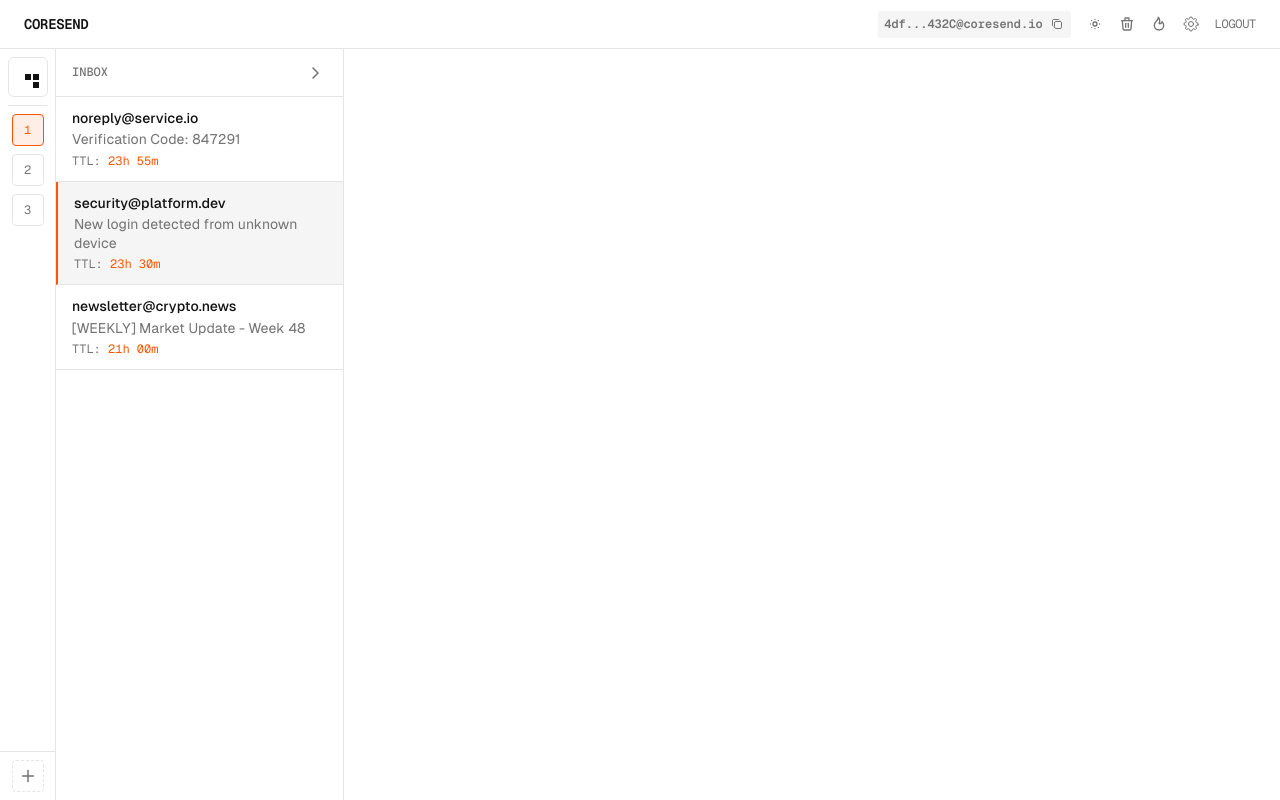
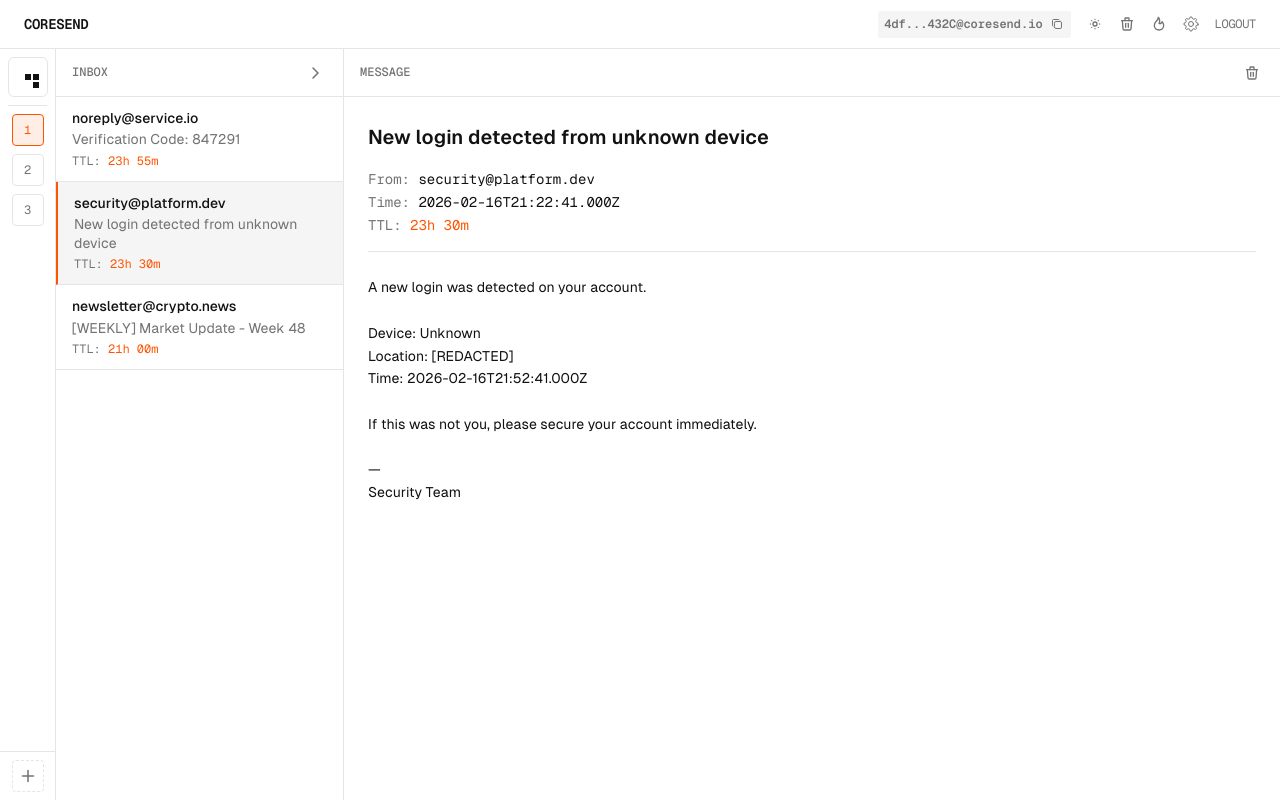
Before and after one commit to lirinlabs/coresend, a React (Vite) app in the folder app/: page /inbox in a window 1280 px wide. Both pictures are taken after a click on the button 199 px from the left and 233 px from the top of the page. Built offline with nearby package versions, Linux system fonts and the light colour scheme.

Commit message:
feat: implement MessagePanel component for displaying email details; add MessagePanelHeader, MessagePanelContent, and MessagePanelEmpty for enhanced user experience in the inbox

```diff
--- a/app/src/components/base/Header/InboxHeader.tsx
+++ b/app/src/components/base/Header/InboxHeader.tsx
@@ -10,7 +10,7 @@ import { SettingsMenu } from "../SettingsMenu/SettingsMenu";
 export const InboxHeader = () => {
     return (
         <header className="w-full px-3 md:px-6 py-3 border-b border-border">
-            <div className="max-w-7xl mx-auto flex items-center justify-between">
+            <div className=" mx-auto flex items-center justify-between">
                 <Logo navigate />
 
                 <div className="flex items-center gap-4">
--- a/app/src/components/base/InboxList/InboxList.tsx
+++ b/app/src/components/base/InboxList/InboxList.tsx
@@ -1,7 +1,8 @@
-import type { InboxListProps } from "./types"
-import { InboxListHeader } from "./InboxListHeader"
-import { InboxListItem } from "./InboxListItem"
-import { InboxListEmpty } from "./InboxListEmpty"
+import type { InboxListProps } from "./types";
+import { InboxListHeader } from "./InboxListHeader";
+import { InboxListItem } from "./InboxListItem";
+import { InboxListEmpty } from "./InboxListEmpty";
+import type { Email } from "../InboxList/types";
 
 export const InboxList = ({
     emails,
@@ -10,6 +11,13 @@ export const InboxList = ({
     onDeleteEmail,
     onToggleSidebar,
 }: InboxListProps) => {
+    const handleSelectEmail = (email: Email) => {
+        if (selectedEmailId === email.id) {
+            return;
+        }
+        onSelectEmail(email);
+    };
+
     return (
         <div className="w-72 border-r border-border flex flex-col h-full">
             <InboxListHeader onToggleSidebar={onToggleSidebar} />
@@ -22,12 +30,12 @@ export const InboxList = ({
                             key={email.id}
                             email={email}
                             isSelected={selectedEmailId === email.id}
-              onSelect={() => onSelectEmail(email)}
+                            onSelect={() => handleSelectEmail(email)}
                             onDelete={() => onDeleteEmail(email.id)}
                         />
                     ))
                 )}
             </div>
         </div>
-  )
-}
+    );
+};
--- a/app/src/components/base/InboxList/InboxListItem.tsx
+++ b/app/src/components/base/InboxList/InboxListItem.tsx
@@ -6,7 +6,7 @@ import type { Email } from "./types"
 interface InboxListItemProps {
   email: Email
   isSelected: boolean
-  onSelect: () => void
+  onSelect: (email: Email | null) => void
   onDelete: () => void
 }
 
@@ -21,10 +21,14 @@ export const InboxListItem = ({
     onDelete()
   }
 
+  const handleSelect = () => {
+    onSelect(email)
+  }
+
   return (
     <button
       type="button"
-      onClick={onSelect}
+      onClick={handleSelect}
       className={cn(
         "group w-full text-left px-4 py-3 border-b border-border cursor-pointer transition-colors",
         isSelected
--- a/app/src/components/base/InboxList/types.ts
+++ b/app/src/components/base/InboxList/types.ts
@@ -10,7 +10,7 @@ export interface Email {
 export interface InboxListProps {
   emails: Email[]
   selectedEmailId: string | null
-  onSelectEmail: (email: Email) => void
+  onSelectEmail: (email: Email | null) => void
   onDeleteEmail: (emailId: string) => void
   onToggleSidebar: () => void
 }
--- /dev/null
+++ b/app/src/components/base/MessagePanel/MessagePanel.tsx
@@ -0,0 +1,13 @@
+import type { MessagePanelProps } from "./types"
+import { MessagePanelHeader } from "./MessagePanelHeader"
+import { MessagePanelContent } from "./MessagePanelContent"
+import { MessagePanelEmpty } from "./MessagePanelEmpty"
+
+export const MessagePanel = ({ email, onDeleteEmail }: MessagePanelProps) => {
+  return (
+    <main className="flex-1 flex flex-col h-full overflow-hidden">
+      <MessagePanelHeader showDelete={!!email} onDelete={onDeleteEmail} />
+      {email ? <MessagePanelContent email={email} /> : <MessagePanelEmpty />}
+    </main>
+  )
+}
--- /dev/null
+++ b/app/src/components/base/MessagePanel/MessagePanelContent.tsx
@@ -0,0 +1,46 @@
+import Typography from "../Typography/typography"
+import type { Email } from "../InboxList/types"
+
+interface MessagePanelContentProps {
+  email: Email
+}
+
+export const MessagePanelContent = ({ email }: MessagePanelContentProps) => {
+  return (
+    <div className="flex-1 overflow-y-auto p-6">
+      {/* Subject */}
+      <Typography as="h2" text="xl" weight="semibold" className="mb-4">
+        {email.subject}
+      </Typography>
+
+      {/* Metadata */}
+      <div className="space-y-1 mb-4">
+        <Typography as="p" text="sm" font="mono">
+          <span className="text-muted-foreground">From: </span>
+          {email.from}
+        </Typography>
+        <Typography as="p" text="sm" font="mono">
+          <span className="text-muted-foreground">Time: </span>
+          {email.timestamp.toISOString()}
+        </Typography>
+        <Typography as="p" text="sm" font="mono">
+          <span className="text-muted-foreground">TTL: </span>
+          <span className="text-primary">{email.ttl}</span>
+        </Typography>
+      </div>
+
+      {/* Divider */}
+      <div className="border-b border-border mb-6" />
+
+      {/* Body */}
+      <Typography
+        as="div"
+        text="sm"
+        color="foreground"
+        className="whitespace-pre-wrap leading-relaxed"
+      >
+        {email.body}
+      </Typography>
+    </div>
+  )
+}
--- /dev/null
+++ b/app/src/components/base/MessagePanel/MessagePanelEmpty.tsx
@@ -0,0 +1,20 @@
+import Typography from "../Typography/typography";
+
+export const MessagePanelEmpty = () => {
+    return (
+        <div className="flex-1 flex flex-col gap-2.5 items-center justify-center p-4">
+            <div className="radar-container mx-auto">
+                <div className="radar-sweep" />
+                <div className="radar-sweep" />
+                <div className="radar-sweep" />
+                <div className="radar-dot" />
+            </div>
+            <Typography text="sm" font="mono" color="muted" tracking="wide">
+                [ STATUS: AWAITING_INBOUND_DATA ]
+            </Typography>
+            <Typography text="xs" font="mono" color="muted">
+                // No packet selected.
+            </Typography>
+        </div>
+    );
+};
--- /dev/null
+++ b/app/src/components/base/MessagePanel/MessagePanelHeader.tsx
@@ -0,0 +1,37 @@
+import TrashIcon from "@/components/ui/trash-icon";
+import Typography from "../Typography/typography";
+
+interface MessagePanelHeaderProps {
+    showDelete: boolean;
+    onDelete: () => void;
+}
+
+export const MessagePanelHeader = ({
+    showDelete,
+    onDelete,
+}: MessagePanelHeaderProps) => {
+    return (
+        <div className="h-12 px-4 flex items-center justify-between border-b border-border shrink-0">
+            <Typography
+                as="span"
+                text="xs"
+                font="mono"
+                weight="medium"
+                tracking="normal"
+                color="muted"
+                transform="uppercase"
+            >
+                Message
+            </Typography>
+            {showDelete && (
+                <button
+                    type="button"
+                    onClick={onDelete}
+                    className="p-1 text-muted-foreground hover:text-foreground transition-colors"
+                >
+                    <TrashIcon size={16} dangerHover />
+                </button>
+            )}
+        </div>
+    );
+};
--- /dev/null
+++ b/app/src/components/base/MessagePanel/index.ts
@@ -0,0 +1,5 @@
+export { MessagePanel } from "./MessagePanel"
+export { MessagePanelHeader } from "./MessagePanelHeader"
+export { MessagePanelContent } from "./MessagePanelContent"
+export { MessagePanelEmpty } from "./MessagePanelEmpty"
+export type { MessagePanelProps } from "./types"
--- /dev/null
+++ b/app/src/components/base/MessagePanel/types.ts
@@ -0,0 +1,6 @@
+import type { Email } from "../InboxList/types"
+
+export interface MessagePanelProps {
+  email: Email | null
+  onDeleteEmail: () => void
+}
--- a/app/src/index.css
+++ b/app/src/index.css
@@ -171,3 +171,45 @@
     white-space: nowrap;
     border-width: 0;
 }
+.radar-container {
+    @apply relative w-16 h-16 mb-6;
+}
+
+.radar-sweep {
+    @apply absolute inset-0 rounded-full border border-muted-foreground/30;
+    animation: radar-pulse 2s ease-out infinite;
+}
+
+.radar-sweep:nth-child(2) {
+    animation-delay: 0.5s;
+}
+
+.radar-sweep:nth-child(3) {
+    animation-delay: 1s;
+}
+
+.radar-dot {
+    @apply absolute top-1/2 left-1/2 w-2 h-2 -translate-x-1/2 -translate-y-1/2 rounded-full bg-muted-foreground/50;
+    animation: radar-blink 2s ease-in-out infinite;
+}
+
+@keyframes radar-pulse {
+    0% {
+        transform: scale(0.5);
+        opacity: 0.8;
+    }
+    100% {
+        transform: scale(2);
+        opacity: 0;
+    }
+}
+
+@keyframes radar-blink {
+    0%,
+    100% {
+        opacity: 0.3;
+    }
+    50% {
+        opacity: 0.8;
+    }
+}
--- a/app/src/pages/Inbox.tsx
+++ b/app/src/pages/Inbox.tsx
@@ -5,6 +5,7 @@ import {
     mockAccounts,
 } from "@/components/base/AccountSidebar";
 import { InboxList, mockEmails, type Email } from "@/components/base/InboxList";
+import { MessagePanel } from "@/components/base/MessagePanel";
 
 const Inbox = () => {
     const [selectedAccount, setSelectedAccount] = useState(0);
@@ -46,6 +47,14 @@ const Inbox = () => {
                     onDeleteEmail={handleDeleteEmail}
                     onToggleSidebar={handleToggleSidebar}
                 />
+                <MessagePanel
+                    email={selectedEmail}
+                    onDeleteEmail={() => {
+                        if (selectedEmail) {
+                            handleDeleteEmail(selectedEmail.id);
+                        }
+                    }}
+                />
             </div>
         </div>
     );
```
Lines whose indentation alone changed are shown as unchanged.
